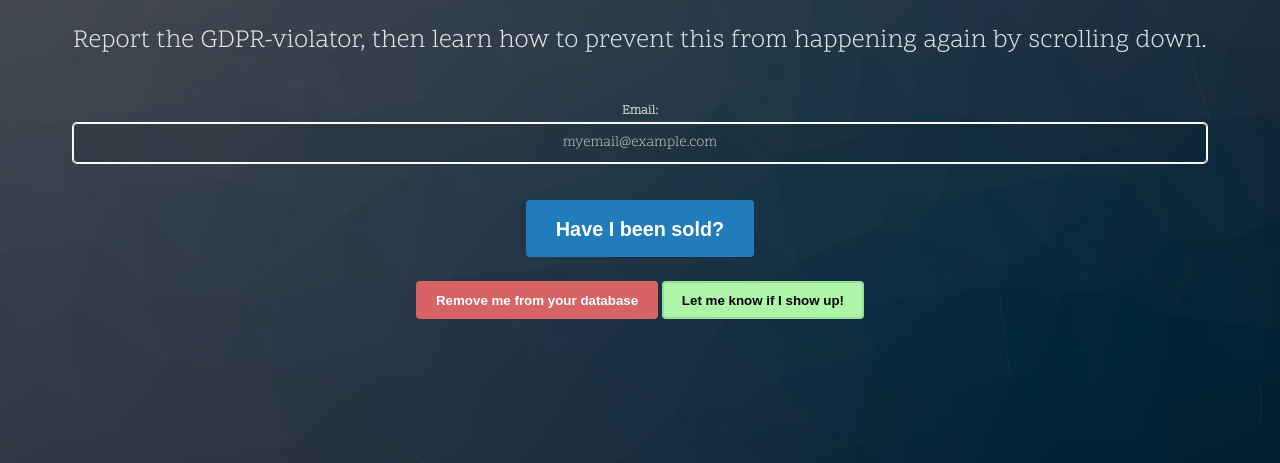
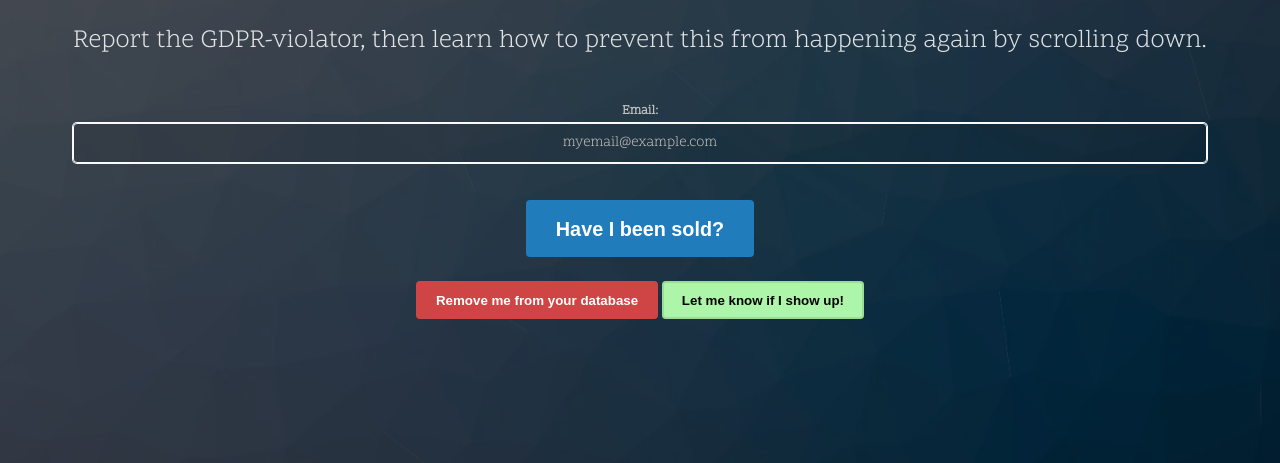
Before and after one commit to bitfalls/haveibeensold, a plain HTML site: page public/index.html in a window 1280 px wide. Shown: the part 337-800 px from the top of the page. Drawn offline with Linux system fonts and the light colour scheme.

Commit message:
SW fixes

```diff
--- a/public/assets/css/main.css
+++ b/public/assets/css/main.css
@@ -3954,7 +3954,11 @@
     color: white;
 }
 
-#warning:hover {
+#remove {
+    background-color: #CF4545;
+}
+
+#remove:hover {
     background-color: #ef7b75;
 }
 
--- a/public/index.html
+++ b/public/index.html
@@ -45,7 +45,7 @@
             </button>
             <br>
             <br>
-            <button class="button" id="remove" style="background-color: #d66464"
+            <button class="button" id="remove"
                     type="submit">Remove me from your database
             </button>
             <button class="button alt" id="add"
@@ -206,7 +206,7 @@
                 </picture>
             </a></li>
         </ul>
-        <p>&copy; Bitfalls. All rights reserved.</p>
+        <p class="cp">&copy; Bitfalls. All rights reserved.</p>
     </div>
 </footer>
 
```
